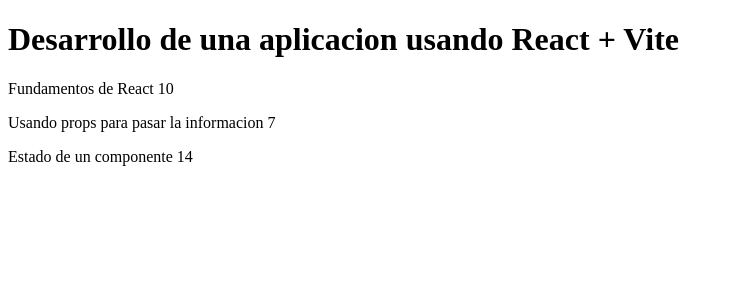
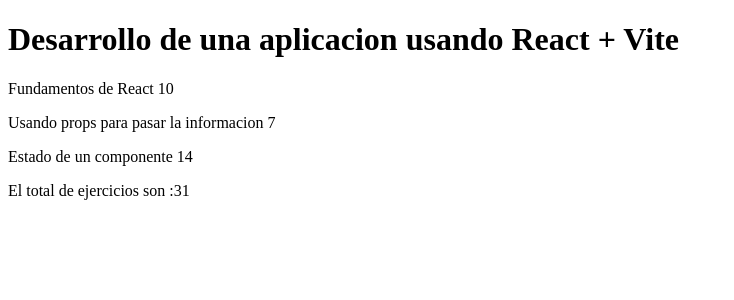
Before and after one commit to ElRicaPija/The-University-of-Helsinki, a React (Vite) app in the folder part1/infocurso/: page / in a window 1280 px wide. Shown: the top 300 px of the page, without its empty margins (0-734 px from the left). Built offline with nearby package versions, Linux system fonts and the light colour scheme.

Commit message:
UPDATE-Correcion de componente de contenido y creacion de Componente Total

```diff
--- a/part1/infocurso/src/App.jsx
+++ b/part1/infocurso/src/App.jsx
@@ -4,6 +4,7 @@
 
 const Header = () => {
   const curso = 'Desarrollo de una aplicacion usando React + Vite'
+  console.log(curso)
   return (
     <div>
       <h1>{curso}</h1>
@@ -12,6 +13,30 @@
 }
 
 const Contenido = (props) => {
+  console.log(props.parte1,props.ejercicios)
+  console.log(props.parte2,props.ejercicios2)
+  console.log(props.parte3,props.ejercicios3)
+  return (
+    <div>
+      <p>{props.parte1} {props.ejercicios}</p>
+      <p>{props.parte2} {props.ejercicios2}</p>
+      <p>{props.parte3} {props.ejercicios3}</p>
+    </div>
+  )
+}
+
+const Total = (props) => {
+  const total = 'El total de ejercicios son :'
+  console.log(total)
+  console.log(props.ejercicios + props.ejercicios2 + props.ejercicios3)
+  return (
+    <div>
+      <p>{total}{props.ejercicios + props.ejercicios2 + props.ejercicios3}</p>
+    </div>
+  )
+}
+
+const App = () => {
   const parte1 = 'Fundamentos de React'
   const ejercicios = 10
   const parte2 = 'Usando props para pasar la informacion'
@@ -20,18 +45,20 @@
   const ejercicios3 = 14
   return (
     <div>
-      <p>{parte1} {ejercicios}</p>
-      <p>{parte2} {ejercicios2}</p>
-      <p>{parte3} {ejercicios3}</p>
-    </div>
-  )
-}
-
-const App = () => {
-  return (
-    <div>
       <Header />
-      <Contenido />
+      <Contenido
+        parte1 = {parte1}
+        ejercicios = {ejercicios}
+        parte2 = {parte2}
+        ejercicios2 = {ejercicios2}
+        parte3 = {parte3}
+        ejercicios3 = {ejercicios3}
+      />
+      <Total
+        ejercicios = {ejercicios}
+        ejercicios2 = {ejercicios2}
+        ejercicios3 = {ejercicios3}
+      />
     </div>
   )
 }
```
